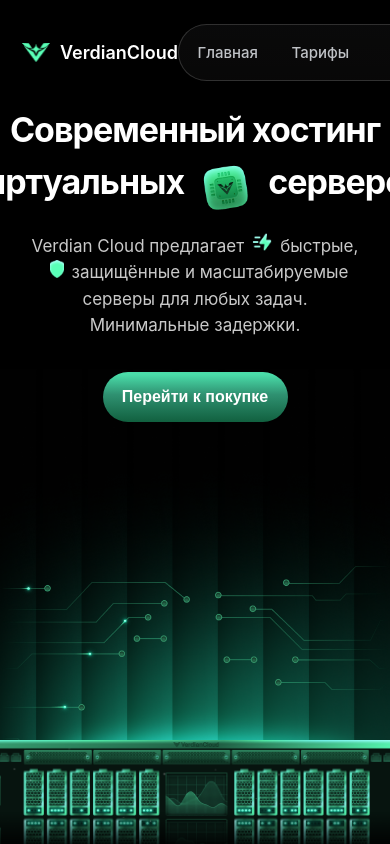
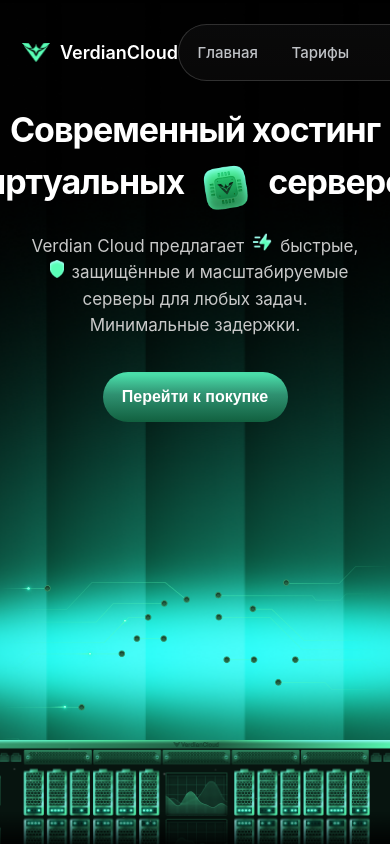
Before and after one commit to xJfour/project_verdian-cloud, a React (Vite) app: page / in a window 390 px wide. Shown: the top 844 px of the page. Built offline with nearby package versions, Linux system fonts and the light colour scheme.

Commit message:
fix hero background size and position from Figma

```diff
--- a/src/components/Hero/Hero.scss
+++ b/src/components/Hero/Hero.scss
@@ -115,16 +115,18 @@
 
 /*
  * Единый фон из Figma.
- * В PNG уже находятся колонки и центральное свечение,
- * поэтому отдельные column-слои и glow больше не нужны.
+ * Размер и положение повторяют выделенный в Figma слой:
+ * X = -261px, Y = 3px, W = 1962.48px, H = 899.39px.
+ * При центрировании относительно страницы X автоматически получается
+ * (viewport - 1962.48px) / 2, что соответствует исходному макету.
  */
 .hero-background {
   position: absolute;
   left: 50%;
-  bottom: 0;
+  top: 3px;
   transform: translateX(-50%);
-  width: min(1440px, 100vw);
-  height: auto;
+  width: 1962.48px;
+  height: 899.39px;
   display: block;
   z-index: 2;
   pointer-events: none;
@@ -216,9 +218,10 @@
   }
 
   .hero-background {
-    width: max(100%, 900px);
+    width: 1962.48px;
+    height: 899.39px;
     max-width: none;
-    bottom: 0;
+    top: 3px;
   }
 
   .hero-server {
```
